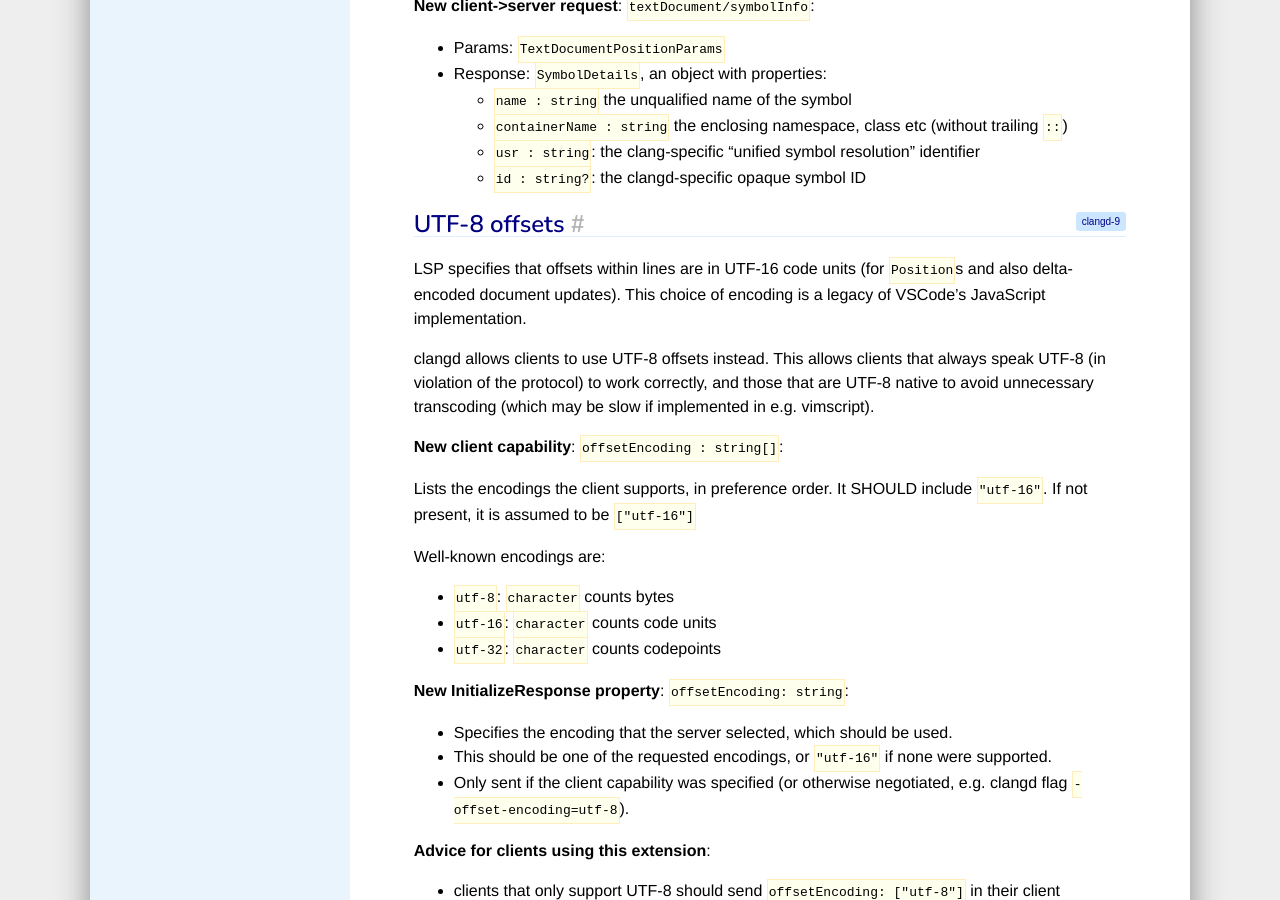
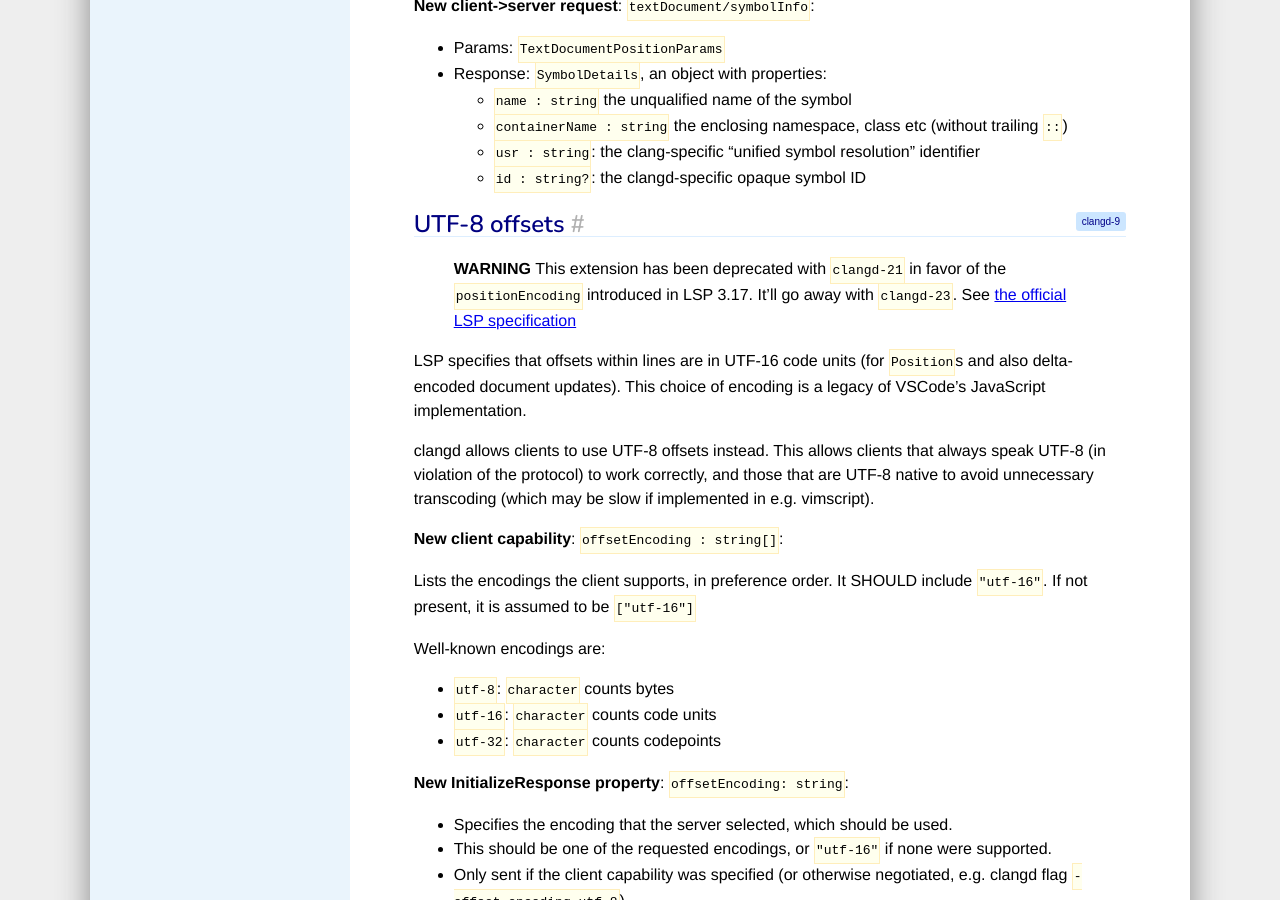
Before and after one commit to llvm/clangd-www, a Jekyll site: the page built from extensions.md, in a window 1280 px wide and 900 px high, scrolled down 3030 px. Built offline with Jekyll 4.4.1, drawn with Linux system fonts in a browser that asks for light colours; our own code applies the rules of GitHub Pages for plain Markdown files.

Commit message:
Mark UTF-8 offsets extension as deprecated (#132)
Co-authored-by: kadir çetinkaya <kadircetinkaya.06.tr@gmail.com>

```diff
--- a/extensions.md
+++ b/extensions.md
@@ -133,6 +133,10 @@ index). This was added to support integration with indexes outside clangd.
 
 ## UTF-8 offsets
 {:.v9}
+
+> **WARNING**
+> This extension has been deprecated with `clangd-21` in favor of the `positionEncoding` introduced in LSP 3.17. It'll go away with `clangd-23`.
+> See [the official LSP specification](https://microsoft.github.io/language-server-protocol/specifications/lsp/3.17/specification/#textDocuments)
 
 LSP specifies that offsets within lines are in UTF-16 code units (for `Position`s and also delta-encoded document updates).
 This choice of encoding is a legacy of VSCode's JavaScript implementation.
```
